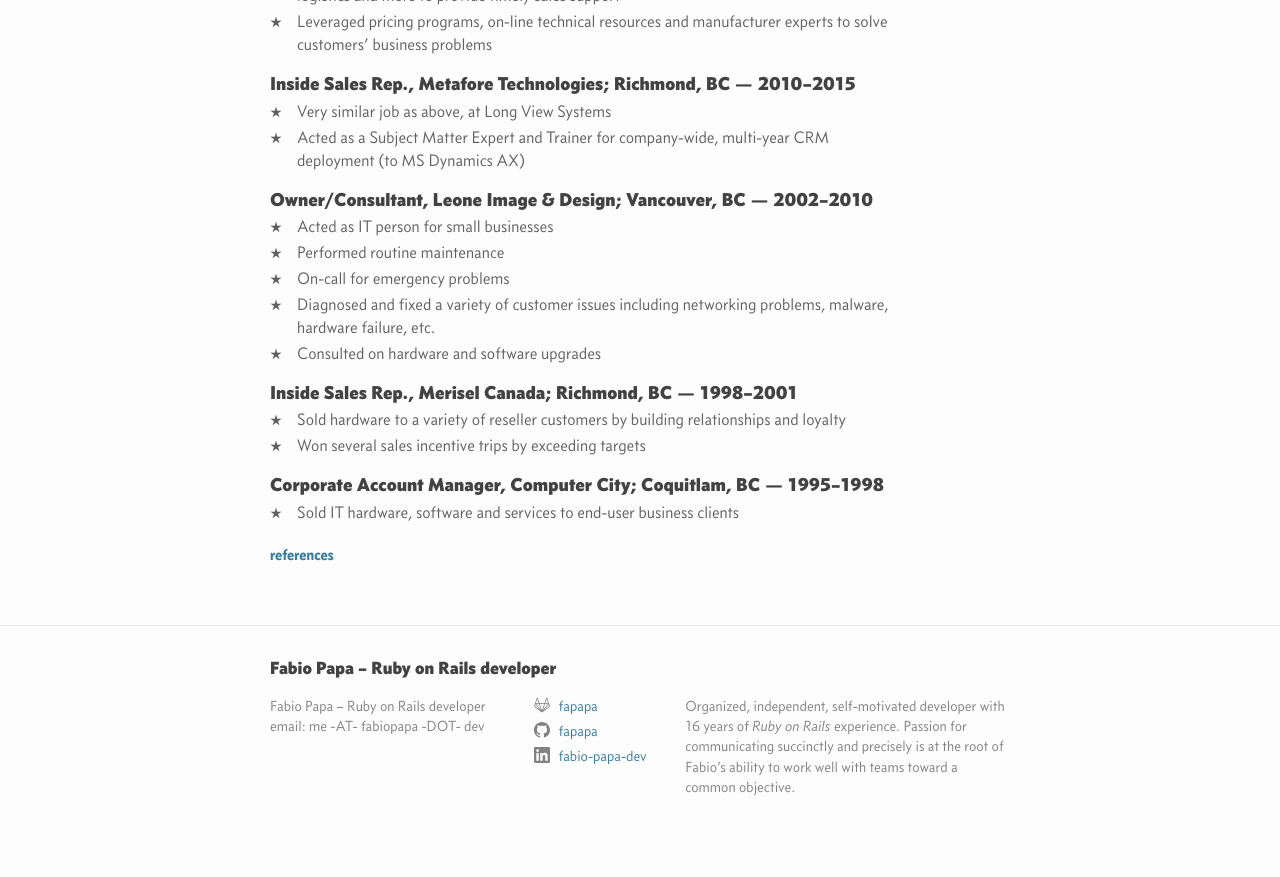
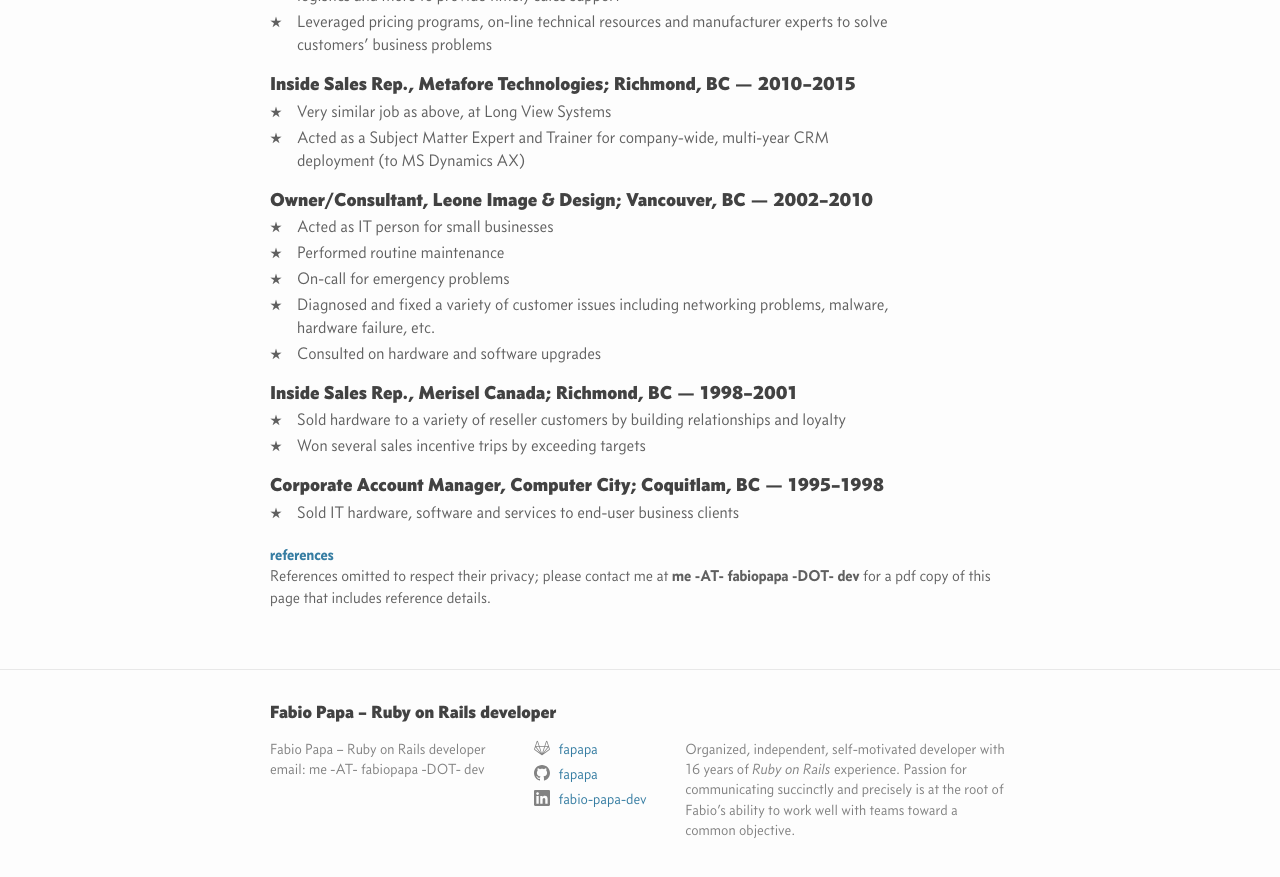
Before and after one commit to fapapa/fapapa.github.io, a Jekyll site: the page built from resume.md, in a window 1280 px wide and 900 px high, scrolled down 1480 px. Shown: the top 877 px of the window. Built offline with Jekyll 4.4.1, drawn with Linux system fonts in a browser that asks for light colours.

Commit message:
Add statement to references section explaining how to obtain them

```diff
--- a/resume.md
+++ b/resume.md
@@ -82,3 +82,5 @@ loyalty
 * Sold IT hardware, software and services to end-user business clients
 
 # references
+References omitted to respect their privacy; please contact me at **{{
+site.email }}** for a pdf copy of this page that includes reference details.
```
